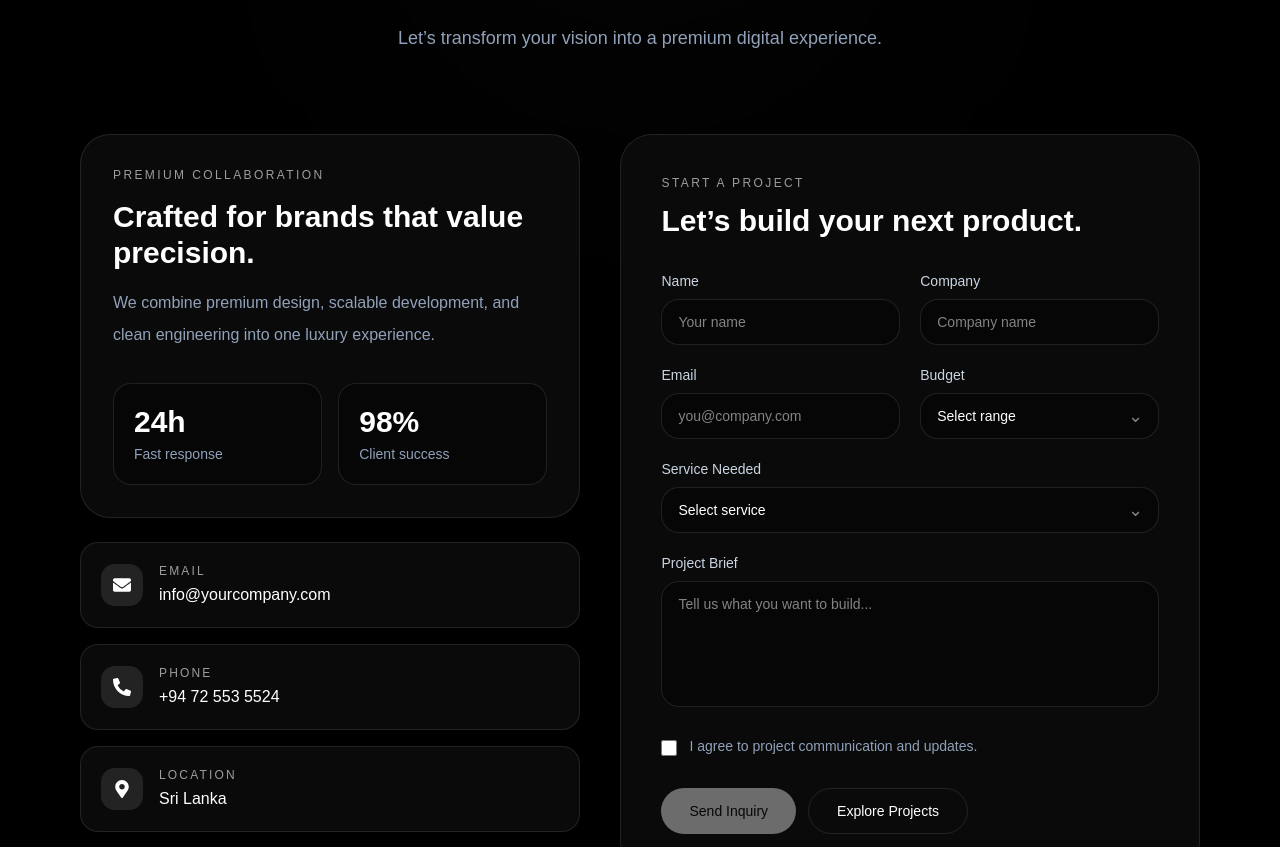
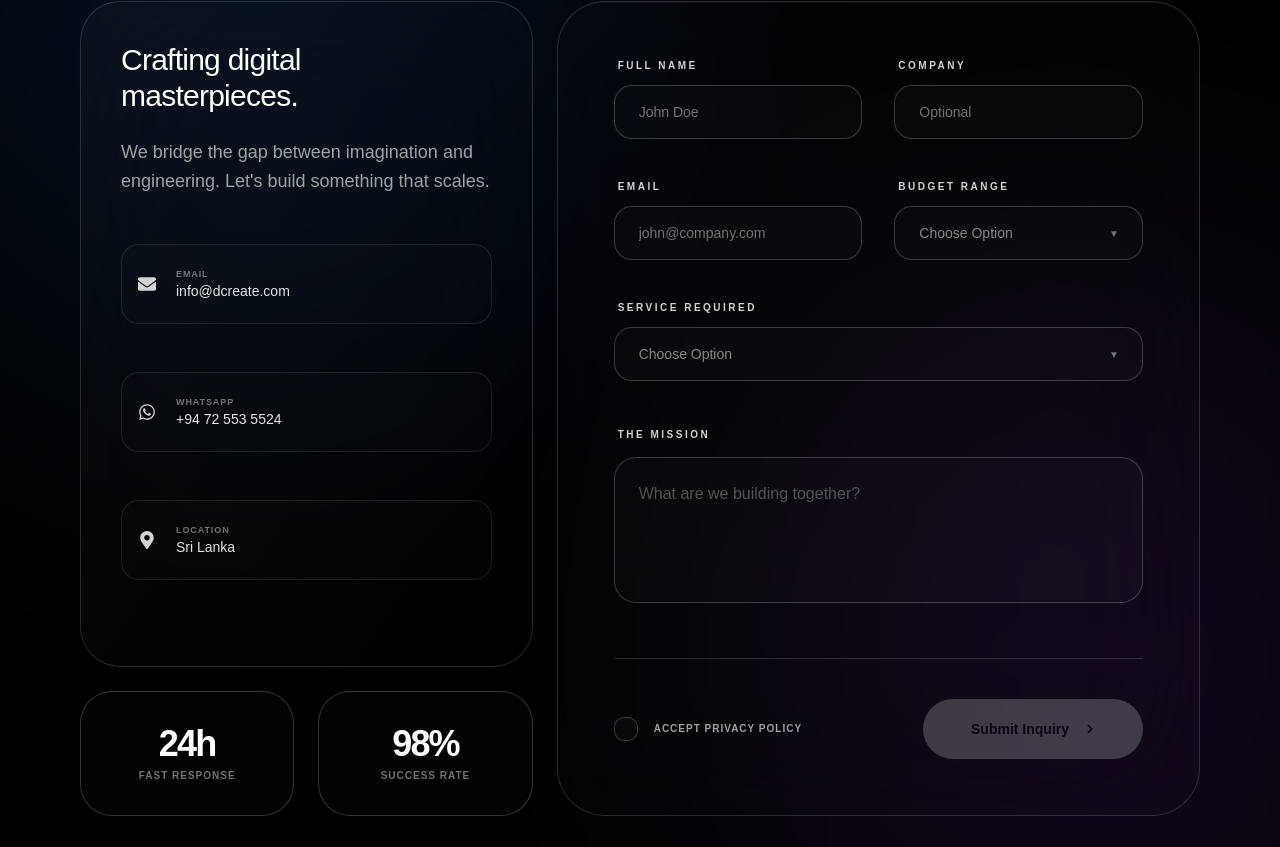
Before and after one commit to DCreates/D-Animated, a React (Vite) app: page /contact in a window 1280 px wide. Shown: the part 417-1264 px from the top of the page. Built offline with nearby package versions, Linux system fonts and the light colour scheme.

Commit message:
update contact page

```diff
--- a/src/pages/Contact.jsx
+++ b/src/pages/Contact.jsx
@@ -1,341 +1,202 @@
-import { FaEnvelope, FaPhoneAlt, FaMapMarkerAlt } from "react-icons/fa";
-
+import { FaEnvelope, FaWhatsapp, FaMapMarkerAlt, FaChevronRight } from "react-icons/fa";
 import { useState } from "react";
 
 export default function Contact() {
+  const [isSubmitting, setIsSubmitting] = useState(false);
   const [form, setForm] = useState({
-    name: "",
-    company: "",
-    email: "",
-    budget: "",
-    service: "",
-    message: "",
-    agree: false,
+    name: "", company: "", email: "", budget: "", service: "", message: "", agree: false,
   });
-
-  const [error, setError] = useState("");
 
   const handleChange = (e) => {
     const { name, value, type, checked } = e.target;
-    setForm((prev) => ({
-      ...prev,
-      [name]: type === "checkbox" ? checked : value,
-    }));
+    setForm((prev) => ({ ...prev, [name]: type === "checkbox" ? checked : value }));
   };
 
   const handleSubmit = (e) => {
-    e?.preventDefault();
+    e.preventDefault();
+    if (!isValid) return;
 
-    const { name, email, budget, service, message, agree } = form;
+    setIsSubmitting(true);
 
-    // ✅ Validation
-    if (!name || !email || !budget || !service || !message || !agree) {
-      setError("Please fill all fields and accept terms.");
-      return;
-    }
+    // Formatted message for WhatsApp
+    const messageText = `*New Project Inquiry*%0A` +
+      `--------------------------%0A` +
+      `*Name:* ${form.name}%0A` +
+      `*Company:* ${form.company || "N/A"}%0A` +
+      `*Email:* ${form.email}%0A` +
+      `*Service:* ${form.service}%0A` +
+      `*Budget:* ${form.budget}%0A` +
+      `*Message:* ${form.message}`;
 
-    setError("");
+    const whatsappUrl = `https://wa.me/94725535524?text=${messageText}`;
 
-    // ✅ WhatsApp message
-    const text = `Hello,%0A
-Name: ${name}%0A
-Email: ${email}%0A
-Company: ${form.company}%0A
-Budget: ${budget}%0A
-Service: ${service}%0A
-Message: ${message}`;
-
-    const url = `https://wa.me/94725535524?text=${text}`;
-
-    window.open(url, "_blank");
+    // Simulate a brief loading state for better UX
+    setTimeout(() => {
+      window.open(whatsappUrl, "_blank");
+      setIsSubmitting(false);
+    }, 1000);
   };
 
-  const isValid =
-    form.name &&
-    form.email &&
-    form.budget &&
-    form.service &&
-    form.message &&
-    form.agree;
+  const isValid = form.name && form.email && form.budget && form.service && form.message && form.agree;
 
   return (
-    <section
-      id="contact"
-      className="relative overflow-hidden bg-black px-6 py-28 sm:px-10 lg:px-20"
-    >
-      {/* Premium Background */}
-      <div className="absolute inset-0 bg-[radial-gradient(circle_at_top,rgba(255,255,255,0.06),transparent_30%)]" />
-      <div className="absolute left-1/2 top-24 h-80 w-80 -translate-x-1/2 rounded-full bg-white/5 blur-[160px]" />
+    <section id="contact" className="relative bg-[#000] px-6 py-28 sm:px-10 lg:px-20 overflow-hidden font-sans selection:bg-white/20">
 
-      <div className="relative mx-auto max-w-7xl">
-        {/* Intro */}
-        <div className="mx-auto mb-20 max-w-5xl text-center">
-          <p className="inline-flex rounded-full border border-white/10 bg-white/5 px-6 py-2 text-xs tracking-[0.22em] text-white/70 backdrop-blur-xl">
-            PREMIUM CONTACT EXPERIENCE
+      {/* 🌌 FROZEN AURORA BACKGROUND */}
+      <div className="absolute top-[-10%] left-[-10%] w-[60%] h-[70%] rounded-full blur-[140px] bg-blue-500/10 pointer-events-none" />
+      <div className="absolute bottom-[-10%] right-[-10%] w-[50%] h-[60%] rounded-full blur-[140px] bg-purple-500/10 pointer-events-none" />
+
+      <div className="relative z-10 mx-auto max-w-7xl">
+        <div className="mb-20 space-y-6">
+          <div className="inline-flex items-center gap-3 rounded-full border border-white/10 bg-white/[0.03] px-4 py-1.5 backdrop-blur-2xl">
+            <span className="relative flex h-2 w-2">
+              <span className="animate-ping absolute inline-flex h-full w-full rounded-full bg-blue-400 opacity-75"></span>
+              <span className="relative inline-flex rounded-full h-2 w-2 bg-blue-500"></span>
+            </span>
+            <span className="text-[10px] font-bold uppercase tracking-[0.3em] text-neutral-400">Project Inquiry</span>
+          </div>
+
+          <h2 className="text-5xl md:text-8xl font-semibold tracking-tighter text-white leading-[0.9] max-w-4xl">
+            Precision. Strategy.<br />
+            <span className="bg-gradient-to-r from-neutral-100 via-neutral-500 to-neutral-800 bg-clip-text text-transparent">
+              Built for Impact.
+            </span>
+          </h2>
+        </div>
+
+        <div className="grid gap-6 lg:grid-cols-12 lg:items-stretch">
+
+          {/* Left Side: Bento Style Info */}
+          <div className="lg:col-span-5 flex flex-col gap-6">
+            <div className="flex-1 rounded-[40px] border border-white/15 bg-gradient-to-br from-white/[0.03] to-transparent p-10 backdrop-blur-3xl transition-all duration-500 hover:border-white/[0.12]">
+              <h3 className="text-3xl font-medium tracking-tight text-white mb-6">Crafting digital <br />masterpieces.</h3>
+              <p className="text-neutral-400 text-lg font-light leading-relaxed mb-12">
+                We bridge the gap between imagination and engineering. Let's build something that scales.
               </p>
 
-          <h2 className="mt-8 text-4xl font-semibold leading-[1.08] text-white sm:text-5xl md:text-6xl lg:text-7xl">
-            Design. Strategy. Engineering.
-            <br />
-            Delivered beautifully.
-          </h2>
-
-          <p className="mx-auto mt-7 max-w-2xl text-base leading-8 text-slate-400 md:text-lg">
-            Let’s transform your vision into a premium digital experience.
-          </p>
-        </div>
-
-        {/* Main Layout */}
-        <div className="grid gap-10 lg:grid-cols-[0.95fr_1.1fr]">
-          {/* Left Side */}
-          <div className="space-y-6">
-            <div className="rounded-[30px] border border-white/10 bg-white/[0.04] p-8 backdrop-blur-2xl">
-              <p className="text-xs uppercase tracking-[0.2em] text-white/60">
-                Premium Collaboration
-              </p>
-
-              <h3 className="mt-4 text-3xl font-semibold text-white">
-                Crafted for brands that value precision.
-              </h3>
-
-              <p className="mt-4 leading-8 text-slate-400">
-                We combine premium design, scalable development, and clean
-                engineering into one luxury experience.
-              </p>
-
-              <div className="mt-8 grid grid-cols-2 gap-4">
-                <div className="rounded-2xl border border-white/10 bg-black/30 p-5">
-                  <p className="text-3xl font-semibold text-white">24h</p>
-                  <p className="mt-1 text-sm text-slate-400">Fast response</p>
-                </div>
-
-                <div className="rounded-2xl border border-white/10 bg-black/30 p-5">
-                  <p className="text-3xl font-semibold text-white">98%</p>
-                  <p className="mt-1 text-sm text-slate-400">Client success</p>
-                </div>
+              <div className="grid gap-12">
+                <ContactItem icon={<FaEnvelope />} label="Email" value="info@dcreate.com" />
+                <ContactItem icon={<FaWhatsapp />} label="WhatsApp" value="+94 72 553 5524" />
+                <ContactItem icon={<FaMapMarkerAlt />} label="Location" value="Sri Lanka" />
               </div>
             </div>
 
-            {/* Contact Cards */}
-            <div className="space-y-4">
-              <ContactCard
-                icon={<FaEnvelope />}
-                title="Email"
-                value="info@yourcompany.com"
-              />
-
-              <ContactCard
-                icon={<FaPhoneAlt />}
-                title="Phone"
-                value="+94 72 553 5524"
-              />
-
-              <ContactCard
-                icon={<FaMapMarkerAlt />}
-                title="Location"
-                value="Sri Lanka"
-              />
+            <div className="grid grid-cols-2 gap-6">
+              <StatCard value="24h" label="Fast Response" />
+              <StatCard value="98%" label="Success Rate" />
             </div>
           </div>
 
-          {/* Premium Form */}
-          <form
-            onSubmit={handleSubmit}
-            className="rounded-[32px] border border-white/10 bg-white/[0.04] p-7 backdrop-blur-3xl md:p-10"
-          >
-            <div className="mb-8">
-              <p className="text-xs uppercase tracking-[0.2em] text-white/60">
-                Start A Project
-              </p>
-
-              <h3 className="mt-3 text-3xl font-semibold text-white">
-                Let’s build your next product.
-              </h3>
+          {/* Right Side: High-Performance Form */}
+          <div className="lg:col-span-7">
+            <form onSubmit={handleSubmit} className="h-full rounded-[48px] border border-white/15 bg-white/[0.01] p-8 md:p-14 backdrop-blur-3xl shadow-[inset_0_1px_1px_rgba(255,255,255,0.05)]">
+              <div className="grid gap-x-8 gap-y-10 md:grid-cols-2">
+                <ModernInput label="Full Name" name="name" value={form.name} onChange={handleChange} placeholder="John Doe" required />
+                <ModernInput label="Company" name="company" value={form.company} onChange={handleChange} placeholder="Optional" />
+                <ModernInput label="Email" type="email" name="email" value={form.email} onChange={handleChange} placeholder="john@company.com" required />
+                <ModernSelect label="Budget Range" name="budget" value={form.budget} onChange={handleChange} options={["$5k - $10k", "$10k - $25k", "$25k+"]} required />
               </div>
 
-            <div className="grid gap-5 md:grid-cols-2">
-              <Input
-                label="Name"
-                placeholder="Your name"
-                name="name"
-                value={form.name}
+              <div className="mt-10">
+                <ModernSelect label="Service Required" name="service" value={form.service} onChange={handleChange} options={["Web Development", "Mobile App", "UI/UX Design", "Full-stack"]} required />
+              </div>
+
+              <div className="mt-10">
+                <label className="text-[10px] font-bold uppercase tracking-[0.25em] text-neutral-300 ml-1">The Mission</label>
+                <textarea
+                  name="message"
+                  value={form.message}
                   onChange={handleChange}
-              />
-              <Input
-                label="Company"
-                placeholder="Company name"
-                name="company"
-                value={form.company}
-                onChange={handleChange}
-              />
-              <Input
-                label="Email"
-                placeholder="you@company.com"
-                name="email"
-                value={form.email}
-                onChange={handleChange}
-                type="email"
-              />
-              <BudgetSelect
-                name="budget"
-                value={form.budget}
-                onChange={handleChange}
+                  rows={4}
+                  placeholder="What are we building together?"
+                  className="mt-3 w-full resize-none rounded-3xl border border-white/20 bg-white/[0.02] p-6 text-white outline-none focus:border-white/20 focus:bg-white/[0.04] transition-all placeholder:text-neutral-600"
+                  required
                 />
               </div>
 
-            <div className="mt-5">
-              <ServiceSelect
-                name="service"
-                value={form.service}
-                onChange={handleChange}
-              />
+              <div className="mt-12 flex flex-col sm:flex-row items-center justify-between gap-8 border-t border-white/15 pt-10">
+                <label className="flex items-center gap-4 cursor-pointer group">
+                  <div className="relative flex h-6 w-6 items-center justify-center rounded-lg border border-white/20 bg-neutral-950 transition-all group-hover:border-white/40">
+                    <input type="checkbox" name="agree" checked={form.agree} onChange={handleChange} className="peer absolute opacity-0 cursor-pointer" />
+                    <div className="h-2.5 w-2.5 rounded-sm bg-white scale-0 transition-transform duration-300 peer-checked:scale-100" />
                   </div>
-
-            <div className="mt-5">
-              <Textarea
-                name="message"
-                value={form.message}
-                onChange={handleChange}
-              />
-            </div>
-
-            <label className="mt-6 flex gap-3 text-sm text-slate-400">
-              <input
-                type="checkbox"
-                name="agree"
-                checked={form.agree}
-                onChange={handleChange}
-                className="mt-1 h-4 w-4"
-              />
-              I agree to
-              project communication and updates.
+                  <span className="text-[10px] text-neutral-400 font-bold tracking-widest uppercase">Accept Privacy Policy</span>
                 </label>
 
-            <div className="mt-8 flex flex-col gap-3 sm:flex-row">
                 <button
                   type="submit"
-                onClick={handleSubmit}
-                disabled={!isValid}
-                className="rounded-full bg-white px-7 py-3 text-sm font-medium text-black transition disabled:opacity-40"
+                  disabled={!isValid || isSubmitting}
+                  className="group relative flex items-center justify-center gap-4 rounded-full bg-white px-12 py-5 text-sm font-bold text-black transition-all hover:bg-neutral-200 disabled:opacity-20 disabled:cursor-not-allowed"
                 >
-                Send Inquiry
-              </button>
-
-              <button
-                type="button"
-                className="rounded-full border border-white/10 px-7 py-3 text-sm text-white transition hover:bg-white/5"
-              >
-                Explore Projects
+                  {isSubmitting ? (
+                    <span className="flex items-center gap-2">
+                      <svg className="animate-spin h-4 w-4 text-black" viewBox="0 0 24 24">
+                        <circle className="opacity-25" cx="12" cy="12" r="10" stroke="currentColor" strokeWidth="4" fill="none"></circle>
+                        <path className="opacity-75" fill="currentColor" d="M4 12a8 8 0 018-8V0C5.373 0 0 5.373 0 12h4zm2 5.291A7.962 7.962 0 014 12H0c0 3.042 1.135 5.824 3 7.938l3-2.647z"></path>
+                      </svg>
+                      Redirecting...
+                    </span>
+                  ) : (
+                    <>
+                      Submit Inquiry
+                      <FaChevronRight className="text-[10px] transition-transform group-hover:translate-x-1" />
+                    </>
+                  )}
                 </button>
               </div>
-
-            {error && (
-              <p className="mt-2 text-sm text-red-400">{error}</p>
-            )}
             </form>
+          </div>
         </div>
       </div>
     </section>
   );
 }
 
-/* Components */
-
-function ContactCard({ icon, title, value }) {
+// Sub-components remain the same
+function ContactItem({ icon, label, value }) {
   return (
-    <div className="flex items-center gap-4 rounded-2xl border border-white/10 bg-white/[0.04] p-5 backdrop-blur-xl">
-      <div className="rounded-xl bg-white/10 p-3 text-white text-lg">
-        {icon}
-      </div>
-
+    <div className="flex items-center gap-5 p-4 h-20 rounded-2xl border border-white/10 bg-white/[0.01] hover:bg-white/10 transition-colors group">
+      <div className="text-neutral-300 group-hover:text-white transition-colors text-lg">{icon}</div>
       <div>
-        <p className="text-xs uppercase tracking-[0.18em] text-white/60">
-          {title}
-        </p>
-        <p className="mt-1 text-white">{value}</p>
+        <p className="text-[9px] font-bold uppercase tracking-widest text-neutral-500">{label}</p>
+        <p className="text-sm font-medium text-neutral-200">{value}</p>
       </div>
     </div>
   );
 }
 
-function Input({ label, placeholder, name, value, onChange, type = "text" }) {
+function StatCard({ value, label }) {
   return (
-    <label className="block text-sm text-slate-300">
-      <span>{label}</span>
-      <input
-        type={type}
-        name={name}
-        value={value}
-        onChange={onChange}
-        placeholder={placeholder}
-        className="mt-2 w-full rounded-2xl border border-white/10 bg-black/30 px-4 py-3 text-white outline-none transition focus:border-white/25"
-      />
-    </label>
+    <div className="rounded-[32px] border border-white/20 bg-white/[0.01] p-8 text-center backdrop-blur-xl">
+      <p className="text-4xl font-bold text-white tracking-tighter mb-1">{value}</p>
+      <p className="text-[10px] font-bold uppercase tracking-widest text-neutral-500">{label}</p>
+    </div>
   );
 }
 
-function BudgetSelect({ name, value, onChange }) {
+function ModernInput({ label, ...props }) {
   return (
-    <label className="block text-sm text-slate-300">
-      <span>Budget</span>
-      <div className="relative mt-2">
-        <select
-          name={name}
-          value={value}
-          onChange={onChange}
-          className="w-full appearance-none rounded-2xl border border-white/10 bg-black/30 px-4 py-3 pr-12 text-white outline-none transition focus:border-white/25"
-        >
-          <option value="">Select range</option>
-          <option value="$10k - $25k">$10k - $25k</option>
-          <option value="$25k - $50k">$25k - $50k</option>
-          <option value="$50k+">$50k+</option>
-        </select>
-        <span className="pointer-events-none absolute right-4 top-1/2 -translate-y-1/2 text-lg text-white/50">
-          ⌄
-        </span>
+    <div className="flex flex-col gap-3">
+      <label className="text-[10px] font-bold uppercase tracking-[0.25em] text-neutral-300 ml-1">{label}</label>
+      <input
+        {...props}
+        className="w-full rounded-2xl border border-white/20 bg-white/[0.02] px-6 py-4 text-sm text-white outline-none transition-all focus:border-white/20 focus:bg-white/[0.04] placeholder:text-neutral-500"
+      />
     </div>
-    </label>
   );
 }
 
-function ServiceSelect({ name, value, onChange }) {
+function ModernSelect({ label, options, ...props }) {
   return (
-    <label className="block text-sm text-slate-300">
-      <span>Service Needed</span>
-      <div className="relative mt-2">
-        <select
-          name={name}
-          value={value}
-          onChange={onChange}
-          className="w-full appearance-none rounded-2xl border border-white/10 bg-black/30 px-4 py-3 pr-12 text-white outline-none transition focus:border-white/25"
-        >
-          <option value="">Select service</option>
-          <option value="Web Development">Web Development</option>
-          <option value="Mobile Apps">Mobile Apps</option>
-          <option value="UI/UX Design">UI/UX Design</option>
-          <option value="Cloud Solutions">Cloud Solutions</option>
-          <option value="AI Automation">AI Automation</option>
+    <div className="flex flex-col gap-3">
+      <label className="text-[10px] font-bold uppercase tracking-[0.25em] text-neutral-300 ml-1">{label}</label>
+      <div className="relative">
+        <select {...props} className="w-full appearance-none rounded-2xl border border-white/20 bg-white/[0.02] px-6 py-4 text-sm text-white/50 outline-none focus:border-white/20">
+          <option value="" className="bg-black text-neutral-600">Choose Option</option>
+          {options.map(opt => <option key={opt} value={opt} className="bg-black text-white/50">{opt}</option>)}
         </select>
-        <span className="pointer-events-none absolute right-4 top-1/2 -translate-y-1/2 text-lg text-white/50">
-          ⌄
-        </span>
+        <div className="pointer-events-none absolute right-6 top-1/2 -translate-y-1/2 text-neutral-500 text-[10px]">▼</div>
       </div>
-    </label>
+    </div>
   );
 }
-
-function Textarea({ name, value, onChange }) {
-  return (
-    <label className="block text-sm text-slate-300">
-      <span>Project Brief</span>
-      <textarea
-        name={name}
-        value={value}
-        onChange={onChange}
-        rows={5}
-        placeholder="Tell us what you want to build..."
-        className="mt-2 w-full resize-none rounded-2xl border border-white/10 bg-black/30 px-4 py-3 text-white outline-none transition focus:border-white/25"
-      />
-    </label>
-  );
-}
```
Lines whose indentation alone changed are shown as unchanged.
